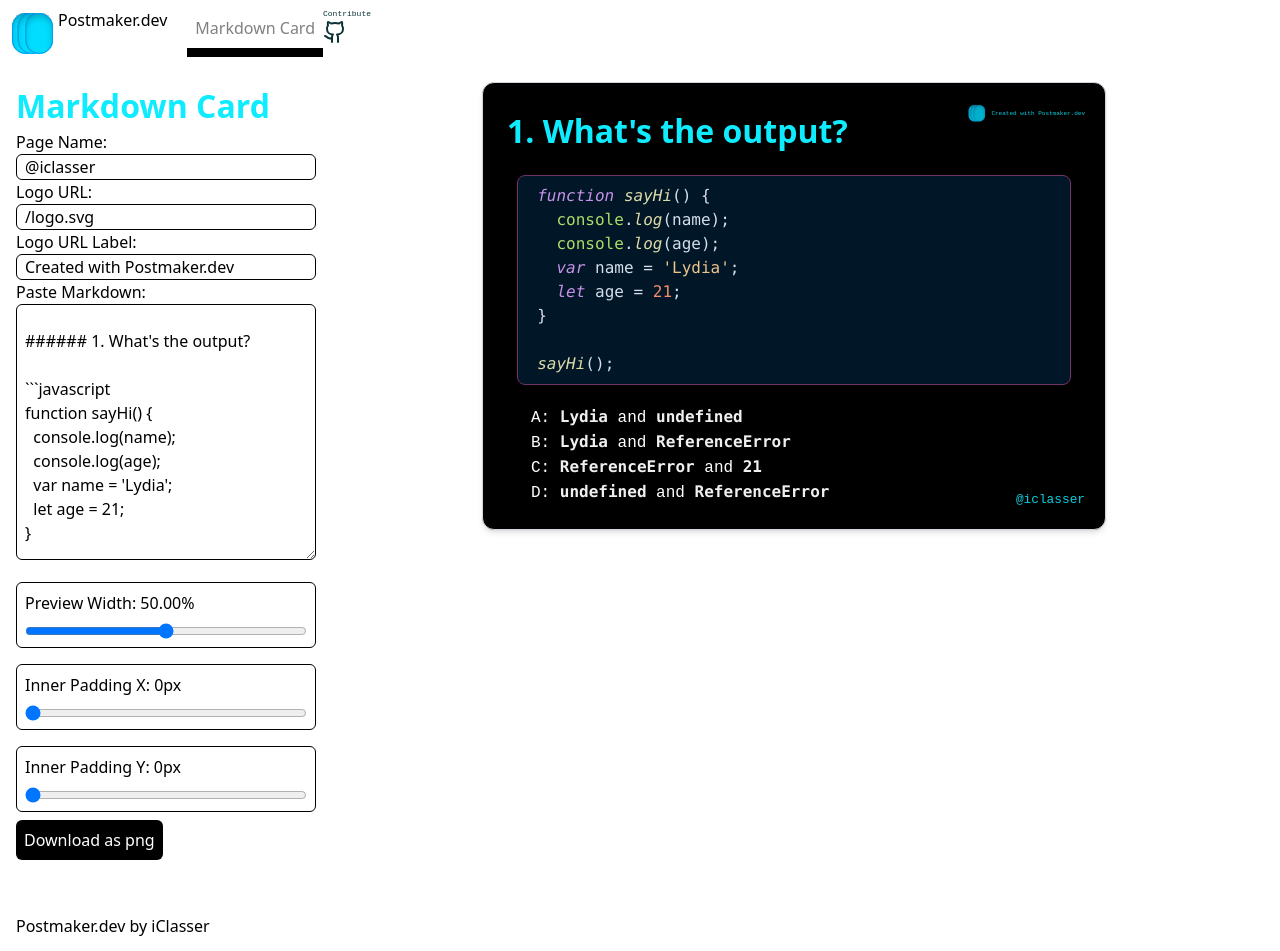
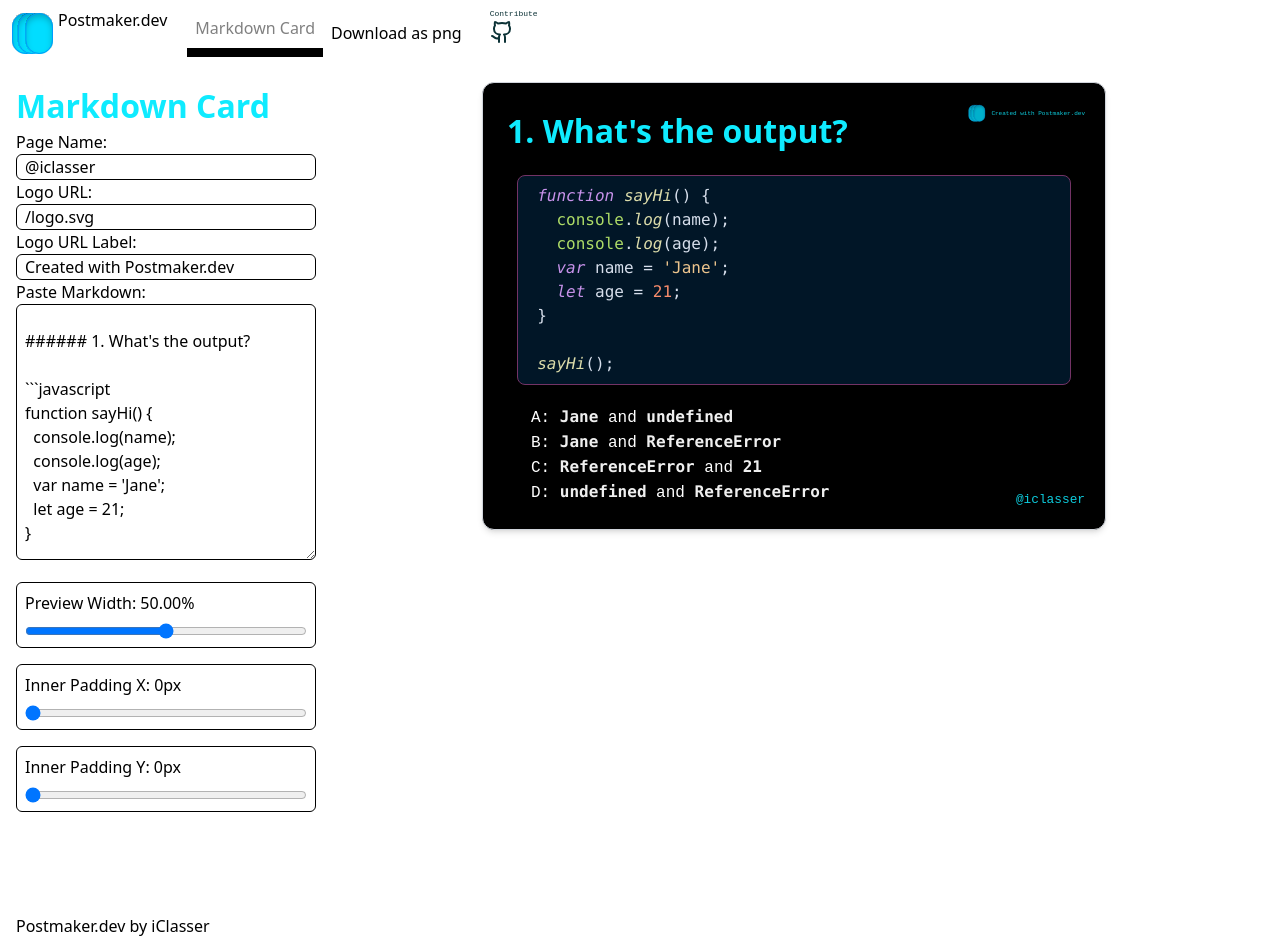
Before and after one commit to iClasser/postmaker.dev, a Next.js app in the folder apps/web/: page / in a window 1280 px wide. Shown: the top 951 px of the page. Built offline with nearby package versions, Linux system fonts and the light colour scheme.

Commit message:
Download button moved top

```diff
--- a/apps/web/app/page.tsx
+++ b/apps/web/app/page.tsx
@@ -1,9 +1,8 @@
 "use client";
-import { Button } from "@repo/ui/button";
+// import { Button } from "@repo/ui/button";
 import { MarkdownQuizPreview } from "@repo/ui/MarkdownQuizPreview";
 import { MainHomeLayout } from "@repo/web-ui/layout";
 import { useEffect, useState } from "react";
-import * as htmlToImage from "html-to-image";
 const STORAGE_KEY = "markdownQuizPreviewSettings";
 const tabs = [
   {
@@ -33,15 +32,15 @@ const QuestionAnswer = () => {
 function sayHi() {
   console.log(name);
   console.log(age);
-  var name = 'Lydia';
+  var name = 'Jane';
   let age = 21;
 }
 
 sayHi();
 \`\`\`
 
-- A: \`Lydia\` and \`undefined\`
-- B: \`Lydia\` and \`ReferenceError\`
+- A: \`Jane\` and \`undefined\`
+- B: \`Jane\` and \`ReferenceError\`
 - C: \`ReferenceError\` and \`21\`
 - D: \`undefined\` and \`ReferenceError\`
 `);
@@ -122,6 +121,7 @@ sayHi();
 
   return (
     <div className="p-4 flex md:flex-row flex-col gap-2 w-full">
+
       <div
         style={{
           minWidth: "300px",
@@ -200,28 +200,6 @@ sayHi();
             className="w-full"
           />
         </div>
-        <Button
-          disabled={!mdx}
-          className="mt-2 bg-black text-white  p-2 rounded-md cursor-pointer"
-          onClick={() => {
-            // download the markdown quiz preview as a PNG
-            const element = document.querySelector(".root-card");
-            if (!element) return;
-            htmlToImage
-              .toPng(element as HTMLElement)
-              .then((dataUrl) => {
-                const link = document.createElement("a");
-                link.download = "quiz-preview.png";
-                link.href = dataUrl;
-                link.click();
-              })
-              .catch((error) => {
-                console.error("Error downloading image:", error);
-              });
-          }}
-        >
-          Download as png
-        </Button>
       </div>
       {/* Resizable Preview Panel */}
       <div
--- a/packages/web-ui/package.json
+++ b/packages/web-ui/package.json
@@ -30,6 +30,7 @@
     "typescript": "5.8.2"
   },
   "dependencies": {
+    "html-to-image": "^1.11.13",
     "lucide-react": "^0.536.0",
     "react": "^19.1.0",
     "react-dom": "^19.1.0"
--- a/packages/web-ui/src/layout.tsx
+++ b/packages/web-ui/src/layout.tsx
@@ -1,5 +1,6 @@
 import { GithubIcon } from "lucide-react";
 import { type JSX } from "react";
+import * as htmlToImage from "html-to-image";
 
 export function Footer({
   className,
@@ -84,6 +85,30 @@ export function Header({
           ))}
         </div>
       </div>
+      <button
+        style={{
+          marginRight: "20px",
+        }}
+        className="bg-black text-white  p-2 rounded-md cursor-pointer"
+        onClick={() => {
+          // download the markdown quiz preview as a PNG
+          const element = document.querySelector(".root-card");
+          if (!element) return;
+          htmlToImage
+            .toPng(element as HTMLElement)
+            .then((dataUrl: any) => {
+              const link = document.createElement("a");
+              link.download = "quiz-preview.png";
+              link.href = dataUrl;
+              link.click();
+            })
+            .catch((error: any) => {
+              console.error("Error downloading image:", error);
+            });
+        }}
+      >
+        Download as png
+      </button>
       <div className="contribute-container">
         <a
           href="https://github.com/iClasser/postmaker.dev.git"
@@ -95,7 +120,6 @@ export function Header({
           <span>
             <GithubIcon className="w-8 h-8 inline-block" />
           </span>
-
         </a>
       </div>
     </header>
```
Also changed, not shown: 2 other files (tests, documents, lock files or other folders).
